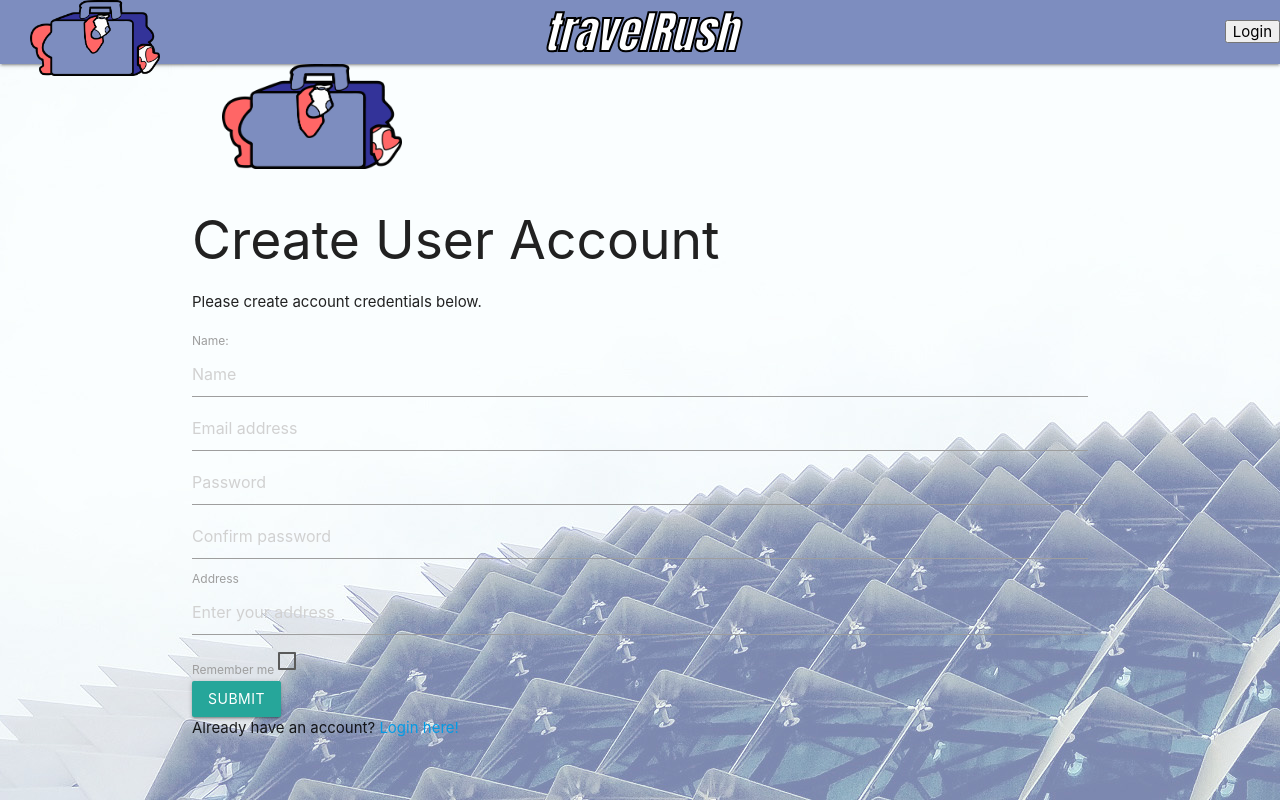
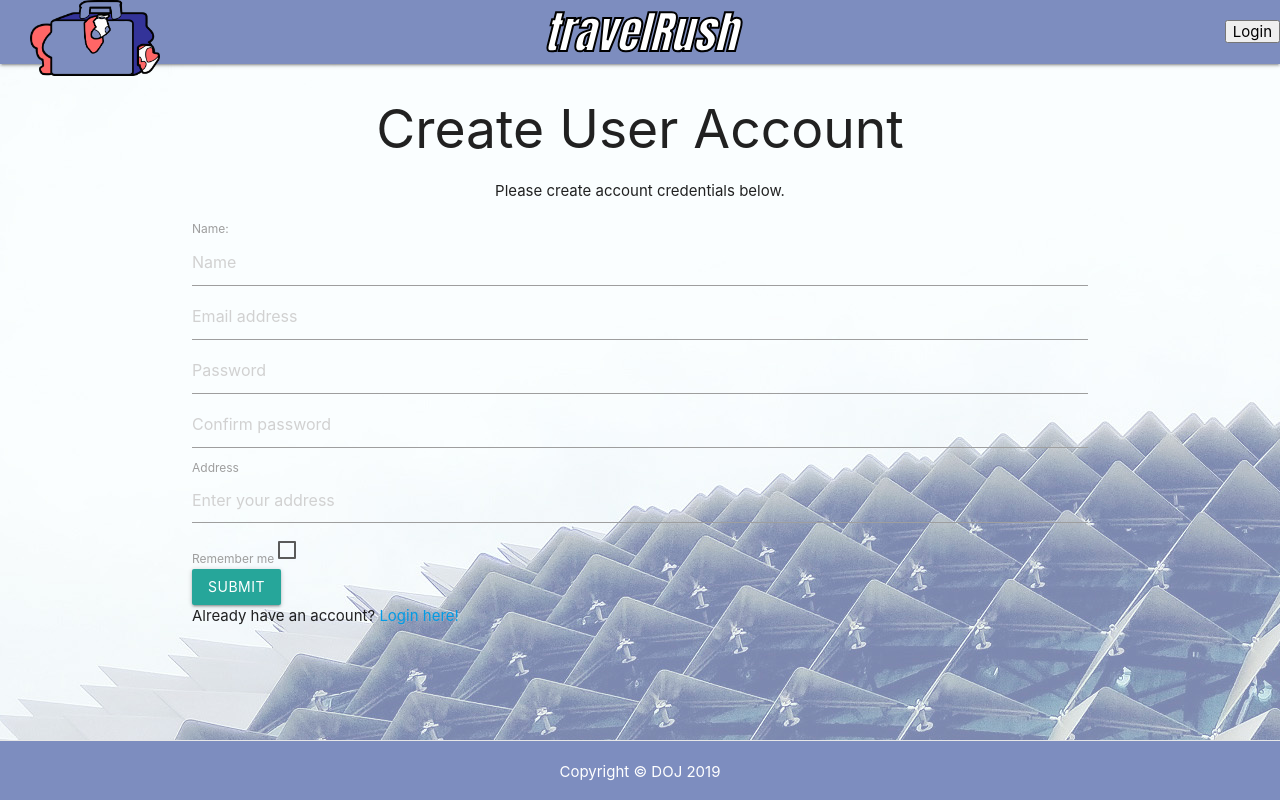
Before and after one commit to Mishel-T/travelRush2, a React (Create React App) app in the folder client/: page /signup in a window 1280 px wide. Built offline with nearby package versions, Linux system fonts and the light colour scheme.

Commit message:
added updtaes

```diff
--- a/client/src/App.js
+++ b/client/src/App.js
@@ -22,25 +22,25 @@ import PageContainer from './components/PageContainer';
 
 class App extends Component {
 
-  //state = { coordLat: "", coordLong: "" };
-  // state = {
-  //   airportInfo: ""
-  // };
-  // // componentDidMount(searchContainInput) {
-  // //   this.setState({
-  // //     searchLocation: { searchContainInput }
-  // //   });
-  // // }
+  state = { coordLat: "", coordLong: "" };
+  state = {
+    airportInfo: ""
+  };
+  // componentDidMount(searchContainInput) {
+  //   this.setState({
+  //     searchLocation: { searchContainInput }
+  //   });
+  // }
 
 
-  // callbackFunction = searchContainInput => {
-  //   console.log(searchContainInput.coordLoc.lat + "= Lat");
-  //   console.log(searchContainInput.coordLoc.long + "= Long");
-  //   //this.componentDidMount(searchContainInput);
-  //   this.setState({
-  //     searchLocation: searchContainInput
-  //   });
-  // };
+  callbackFunction = searchContainInput => {
+    console.log(searchContainInput.coordLoc.lat + "= Lat");
+    console.log(searchContainInput.coordLoc.long + "= Long");
+    //this.componentDidMount(searchContainInput);
+    this.setState({
+      searchLocation: searchContainInput
+    });
+  };
 
   render() {
     return (
@@ -48,10 +48,11 @@ class App extends Component {
         <div>
       <Header/>
       <Route exact path="/" component={PageContainer}/>
-        {/* <Route path="/signup" component={SignUp} /> */}
-        {/* <Route exact path="/" component={Home} /> */}
-          {/* <Route path="/login" component={Login} /> */}
+        {/* <Route path="/signup" component={SignUp} />
+        <Route exact path="/" component={Home} />
+        <Route path="/login" component={Login} /> */}
           <Route exact path="/signup" component={Signup} />
+          <Footer/>
           </div>
       </Router>
     )
--- a/client/src/components/SignUp/signUp.css
+++ b/client/src/components/SignUp/signUp.css
@@ -1,4 +1,9 @@
   /* When the checkbox is checked, add a blue background */
-  .container input:checked ~ .checkmark {
+  /* .container input:checked ~ .checkmark {
     background-color: #2196f3;
+  } */
+
+  #transition-modal-title,
+  #transition-modal-description {
+    text-align: center;
   }
--- a/client/src/components/SignUp/signUp.js
+++ b/client/src/components/SignUp/signUp.js
@@ -11,12 +11,12 @@ import "./signUp.css";
 function SignUp() {
   return (
     <div class="container">
-      <img
+      {/* <img
         src={Logo}
         className="responsive-img"
         alt="Logo"
         style={{ maxWidth: "200px" }}
-      />
+      /> */}
       <h2 id="transition-modal-title">Create User Account</h2>
       <p id="transition-modal-description">
         Please create account credentials below.
@@ -115,9 +115,9 @@ function SignUp() {
       >
         Submit
       </button>
-      <div className="d-flex justify-content-center links">
+      <div className="d-flex justify-content-center links" id="login">
         Already have an account?{" "}
-        <Link to="/login">
+        <Link to="/page">
         {/* <a href="/login" className="ml-2"> */}
           Login here!
         {/* </a> */}
--- a/client/src/components/header/header.js
+++ b/client/src/components/header/header.js
@@ -10,8 +10,8 @@ import "./header.css";
             <div>
                 <nav>
                     <div className="nav-wrapper">
-                        <a href="#!" className="brand-logo"><img src={Logo} className="responsive-img"  alt="A tiny blue suitcase with a sock and heart boxers bursting out represents the logo of travelRush" style={{ maxWidth: '150px' }} /></a>
-                        <a href="#!" className="brand-logo center">travelRush</a>
+                        <Link to="/"><a href="#!" className="brand-logo"><img src={Logo} className="responsive-img"  alt="A tiny blue suitcase with a sock and heart boxers bursting out represents the logo of travelRush" style={{ maxWidth: '150px' }} /></a></Link>
+                        <Link to="/"> <a href="#!" className="brand-logo center">travelRush</a> </Link>
 
                         <ul className="right hide-on-med-and-down">
 
```
